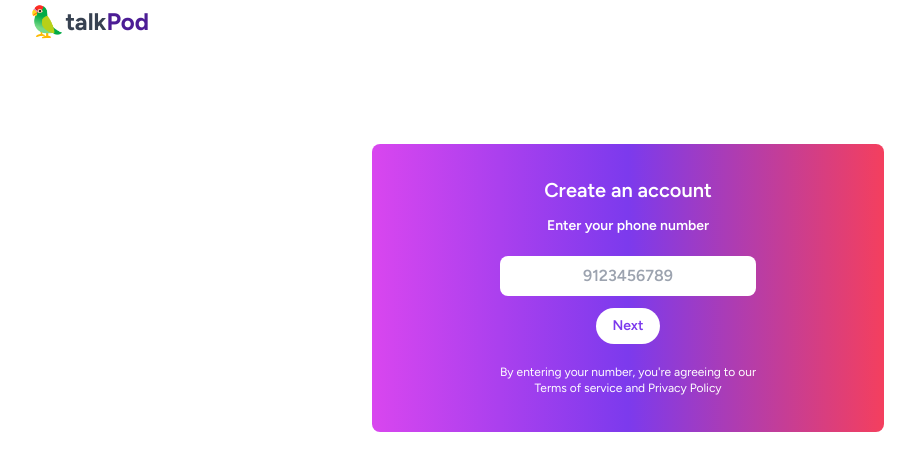
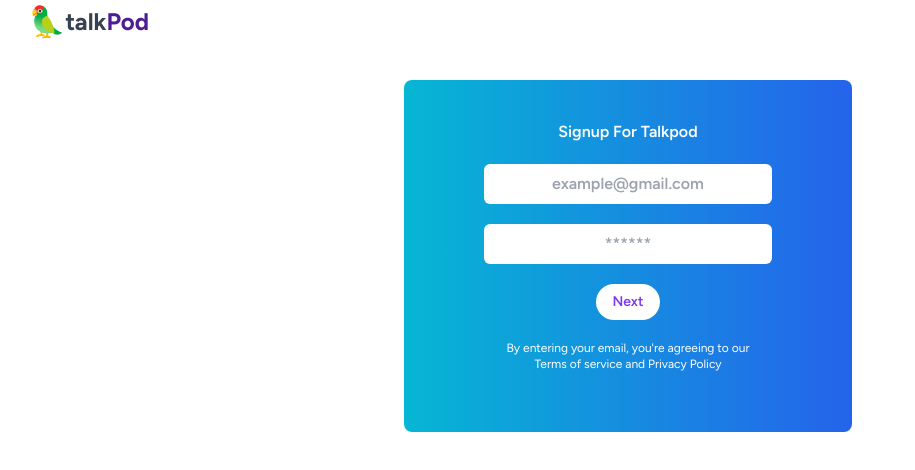
Before and after one commit to mailingtoshabih/talkpod, a React (Vite) app: page /register in a window 1280 px wide. Shown: the top 470 px of the page, without its empty margins (12-927 px from the left). Built offline with nearby package versions, Linux system fonts and the light colour scheme; no server answers.

Commit message:
Add files via upload

```diff
--- a/src/App.jsx
+++ b/src/App.jsx
@@ -21,6 +21,13 @@
 
 
 function App() {
+
+  const dispatch = useDispatch();
+
+
+
+
+
 
 
   const { loading } = useRefresh();
--- a/src/components/Email.jsx
+++ b/src/components/Email.jsx
@@ -1,11 +1,60 @@
-import {useState} from 'react'
+import { useState } from 'react'
 import { Link } from 'react-router-dom'
+import { onAuthStateChanged, createUserWithEmailAndPassword } from "firebase/auth"
+import { auth } from "../firebase"
+import { useDispatch } from "react-redux";
+import { setAuth } from "../../app/authSlice";
+import axios from "axios"
+
+const backend = import.meta.env.VITE_APP_BACKEND;
+
+
+
 
 
 
 export const Email = () => {
 
-    const [ email, setEmail ] = useState("");
+    const dispatch = useDispatch();
+
+    const [email, setEmail] = useState("");
+    const [pass, setPassword] = useState("");
+
+
+
+
+
+
+
+
+    const handleSubmit = async (e) => {
+        e.preventDefault();
+
+        if (email) {
+
+            try {
+                const user = await createUserWithEmailAndPassword(
+                    auth,
+                    email,
+                    pass
+                );
+                console.log(user)
+
+                const { data } = await axios.post(`${backend}/auth/signup`, { email });
+                data && dispatch(setAuth(data));
+            }
+            catch (exc) {
+                console.log(exc.message)
+            }
+
+            // onNext(e);
+        }
+
+    }
+
+
+
+
 
 
 
@@ -13,22 +62,33 @@
         <>
             <div>
 
-                <div className='mt-20 h-60 text-white  px-20 py-10 mx-auto w-fit text-center bg-gradient-to-r from-cyan-500 to-blue-600 rounded-lg hover:shadow-2xl hover:shadow-cyan-500 duration-1000'>
+                <div className='mt-20 h- text-white  px-20 py-10 mx-auto w-fit text-center bg-gradient-to-r from-cyan-500 to-blue-600 rounded-lg hover:shadow-2xl hover:shadow-cyan-500 duration-1000'>
 
-                    <p className='font-semibold'>Enter your Email ☎️</p>
+                    <p className='font-semibold'>Signup For Talkpod</p>
 
 
                     <div className='mt-5'>
 
+
                         <input
-                            className='my-5 block w-72 p-2 text-center rounded-lg outline-none text-gray-600 font-semibold'
+                            className='my-5 block w-72 p-2 text-center rounded-md outline-none text-gray-600 font-semibold placeholder:text-gray-400'
+                            placeholder='example@gmail.com'
                             type="email"
-                            onChange={(e)=>setEmail(e.target.value)}
+                            onChange={(e) => setEmail(e.target.value)}
                         />
 
-                        <Link to="/register" className='bg-white px-4 py-2 text-violet-600 text-sm font-semibold rounded-full'>
-                        Next
-                        </Link>
+
+                        <input
+                            className='my-5 block w-72 p-2 text-center rounded-md outline-none text-gray-600 font-semibold'
+                            type="password"
+                            placeholder='******'
+                            onChange={(e) => setPassword(e.target.value)}
+                        />
+
+                        <button className='bg-white px-4 py-2 text-violet-600 text-sm font-semibold rounded-full'
+                            onClick={handleSubmit}>
+                            Next
+                        </button>
 
                         <p className='my-5 text-xs'>
                             By entering your email, you're agreeing to our<br />Terms of service and Privacy Policy
--- a/src/firebase.js
+++ b/src/firebase.js
@@ -1,5 +1,6 @@
 import { initializeApp } from "firebase/app";
-import { getStorage} from 'firebase/storage'
+import { getStorage} from 'firebase/storage';
+import { getAuth } from 'firebase/auth'
 
 
 
@@ -24,4 +25,6 @@
 
 // Initialize Firebase
 const app = initializeApp(firebaseConfig);
+
 export const storage = getStorage(app);
+export const auth = getAuth(app);
--- a/src/pages/Registering/Avatar.jsx
+++ b/src/pages/Registering/Avatar.jsx
@@ -10,6 +10,9 @@
 import { storage } from "../../firebase"
 import { ref, uploadBytes, getDownloadURL } from "firebase/storage"
 
+import {auth} from "../../firebase"
+import { onAuthStateChanged } from "firebase/auth"
+
 const backend = import.meta.env.VITE_APP_BACKEND;
 
 
@@ -21,56 +24,61 @@
 
 export const Avatar = ({ onNext }) => {
 
-  const navigate = useNavigate();
+  const { name } = useSelector((state) => state.activation)
+  const { email } = useSelector((state) => state.auth?.user)
+
   const dispatch = useDispatch();
-  const { name } = useSelector((state) => state.activation)
   const [pic, setPic] = useState();
-  const [url, setUrl] = useState("");
 
 
-  // const uploadPic = (e) => {
-  //   e.preventDefault();
-  //   setPic(e.target.files[0]);
-  //   dispatch(setAvatar(url))
-  // }
+  const [url, setUrl] = useState("");
+  const navigate = useNavigate();
 
 
-  const go = (data) => {
-    console.log(data)
-    dispatch(setAuth(data));
-    navigate("/rooms");
 
-  }
+
+
+  let res;
 
   const handleAvatar = async (e) => {
     e.preventDefault();
     if (!pic) return;
 
     try {
+
       const imageName = pic.name + String(Date.now());
       const imageRef = ref(storage, `images/${imageName}`);
 
       await uploadBytes(imageRef, pic);
       const imgurl = await getDownloadURL(imageRef);
 
-      const res = await axios.post(`${backend}/auth/activate`, { name, pic : imgurl },
-      { withCredentials: true });
 
-      res && console.log(res);
+      res = await axios.post(`${backend}/auth/activate`,
+        { email, name, pic: imgurl },
+        { withCredentials: true });
+
+      res && dispatch(setAuth(res.data.user));
     }
-    catch(e) { console.log(e.message) }
+    catch (e) { console.log(e.message) }
 
   }
 
 
+
+
+
+
+
+
+
   return (
     <div>
-      <Navbar/>
+      <Navbar />
 
 
       <div className='my-36 h-72 w-full sm:w-[32rem] px-3 sm:px-20 py-8 text-white mx-auto text-center bg-gradient-to-r from-fuchsia-500 via-violet-600 to-rose-500 rounded-lg hover:shadow-2xl hover:shadow-fuchsia-500  duration-1000'>
 
-        <p className='font-semibold'>😎 Upload your picture <br/>{name} </p>
+        <p className='font-semibold'>😎 Upload your picture <br />{name} </p>
 
 
         <div className='mt-1'>
@@ -94,7 +102,7 @@
           <button
             onClick={handleAvatar}
             className='bg-white px-3 py-2 my-2 text-violet-600 text-xs sm:text-sm font-semibold rounded-full'>
-          Next
+            Next
           </button>
 
 
--- a/src/pages/Registering/Emailphone.jsx
+++ b/src/pages/Registering/Emailphone.jsx
@@ -13,7 +13,7 @@
 export const Emailphone = ({onNext}) => {
 
 
-  const [type, setType] = useState('phone');
+  const [type, setType] = useState('email');
   const Component = types[type];
 
 
--- a/src/pages/Registering/Otp.jsx
+++ b/src/pages/Registering/Otp.jsx
@@ -36,6 +36,7 @@
   const go = (data) => {
     dispatch(setAuth(data));
     navigate("/rooms");
+    console.log(data)
   }
 
 
@@ -52,7 +53,7 @@
           },
           { withCredentials: true });
 
-        data && go(data.newuser)
+        data && go(data.newuser);
       }
     }
     catch (exc) {
```
